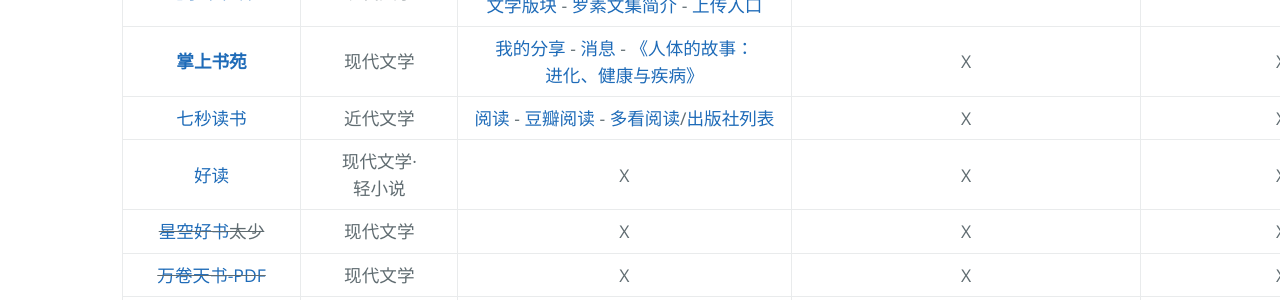
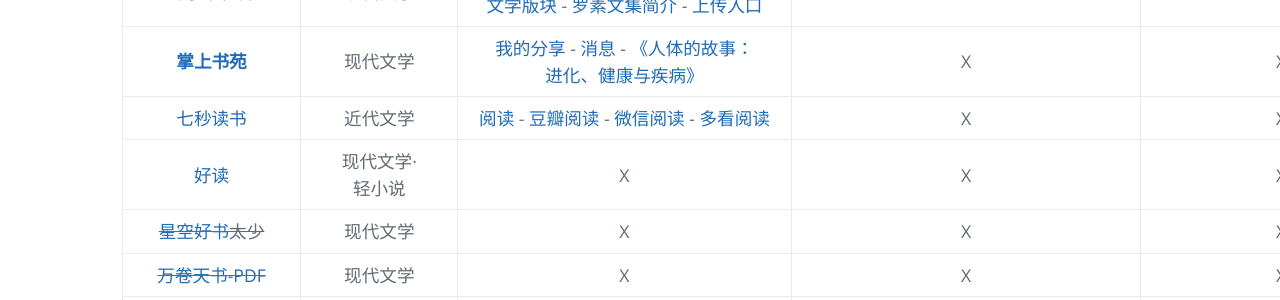
Before and after one commit to AmbroseRen/test, a Jekyll site: the page built from Library/BookSearch.md, in a window 1280 px wide and 900 px high, scrolled down 1363 px. Shown: the part 154-454 px from the top of the window. Built offline with Jekyll 4.4.1, drawn with Linux system fonts in a browser that asks for light colours; our own code applies the rules of GitHub Pages for plain Markdown files; the repository's description, which GitHub fills in, is left out.

Commit message:
Update BookSearch.md

```diff
--- a/Library/BookSearch.md
+++ b/Library/BookSearch.md
@@ -37,7 +37,7 @@
 | [恩京的书房](https://www.enjing.com/) | 传统文学 | [我是余欢水（如果没有明天）](https://www.kunnu.com/yuhuanshui/)•[副链](https://www.51shucheng.net/shehui/ruguomeiyoumingtian)•[书评](https://www.enjing.com/wenxue/32589.htm) - [云边有个小卖部](https://cdn.jsdelivr.net/gh/AmbroseRen/Picture@master/book/Literature/Poem/%E4%BA%91%E8%BE%B9%E6%9C%89%E4%B8%AA%E5%B0%8F%E5%8D%96%E9%83%A8%20-%20%E5%BC%A0%E5%98%89%E4%BD%B3.pdf)•[书评](https://www.enjing.com/wenxue/31436.htm) - [至暗时刻•书评](https://www.enjing.com/wenxue/32393.htm) | [小书屋站长被抓](https://www.douban.com/group/topic/180075768/)2019.9及其[后续](https://www.zhihu.com/question/401236809)影响 | 此站于2021.2初已删库跑路•[评论](https://www.enjing.com/renwensheke/32613.htm)/[开放 动态 透明 便民](https://wenshu.court.gov.cn/)容我呵呵 |
 | [电子书世界](https://www.dzssj.com/) | 现代文学 | [读客书库](https://www.dukeshuku.com/) - [vip](https://www.dzssj.com/vip/) - [书籍互助查询](https://www.readersteam.com/) - [文学版块](https://www.dzssj.com/list.php?mod=forumdisplay&fid=39&typeid=1&filter=typeid&typeid=1&page=2) - [罗素文集简介](https://www.dzssj.com/book/353476/) - [上传入口](https://www.dzssj.com/forum.php?mod=post&action=newthread&fid=41) | X | X |
 | __[掌上书苑](https://www.soepub.com/)__ | 现代文学 | [我的分享](https://www.soepub.com/myspace/3) - [消息](https://www.soepub.com/discuzx33/home.php?mod=space&do=pm) - [《人体的故事：进化、健康与疾病》](https://www.soepub.com/496252) | X | X |
-| [七秒读书](https://www.7sbook.com/) | 近代文学 | [阅读](https://my.7sbook.com/disk.html) - [豆瓣阅读](https://read.douban.com/bookshelf/) - [多看阅读](https://www.duokan.com/u/favourite)/[出版社列表](https://www.duokan.com/publishers) | X | X |
+| [七秒读书](https://www.7sbook.com/) | 近代文学 | [阅读](https://my.7sbook.com/disk.html) - [豆瓣阅读](https://read.douban.com/bookshelf/) - [微信阅读](https://weread.qq.com/) - [多看阅读](https://www.duokan.com/u/favourite) | X | X |
 | [好读](http://www.haodoo.net/) | 现代文学·轻小说 | X | X | X |
 | ~~[星空好书](http://www.goodepub.com/)太少~~ | 现代文学 | X | X | X |
 | ~~[万卷天书-PDF](https://jrjpc.com/)~~ | 现代文学 | X | X | X |
```
